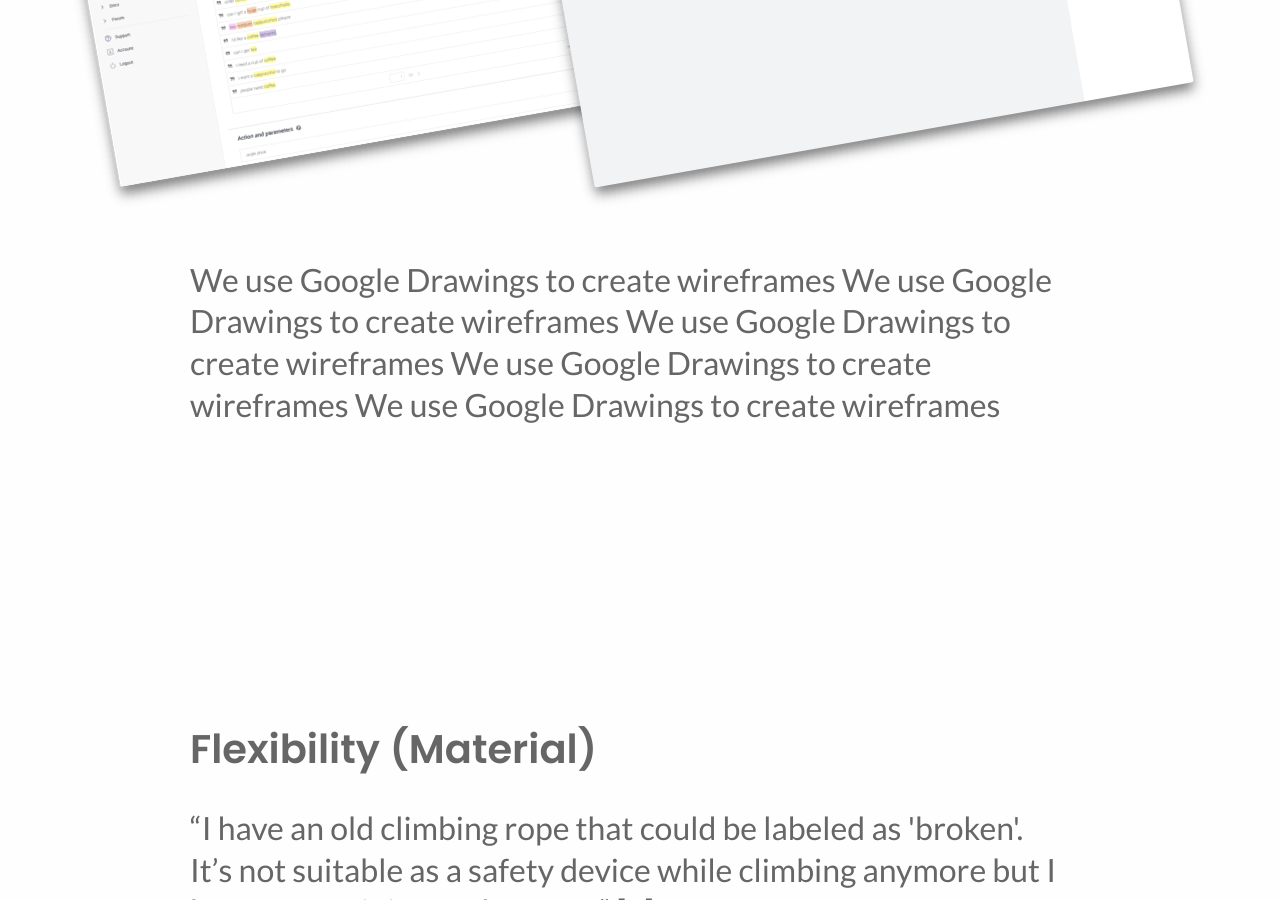
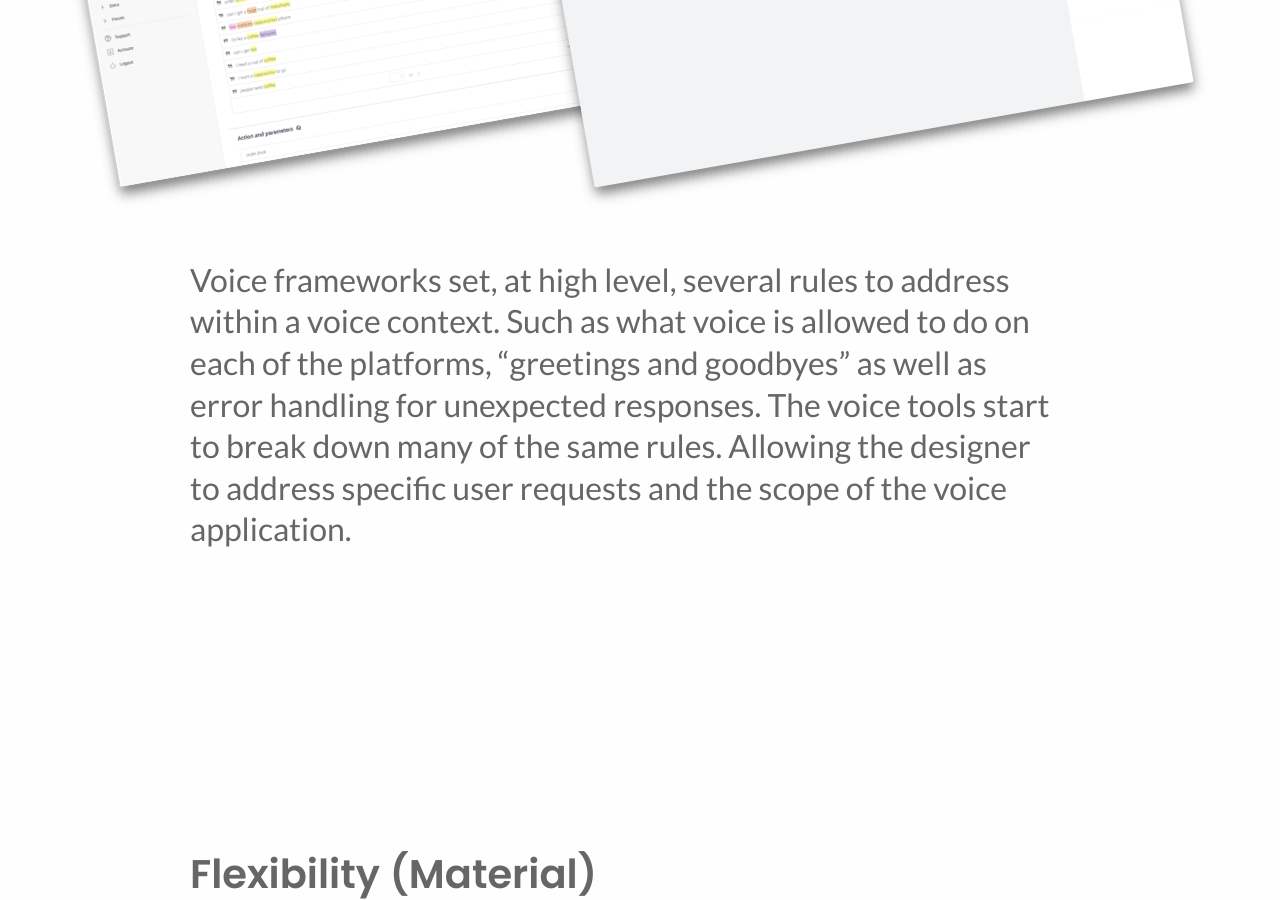
Before and after one commit to naher94/fluid-design, a Jekyll site: the page built from index.html, in a window 1280 px wide and 900 px high, scrolled down 6335 px. Built offline with Jekyll 4.4.1, drawn with Linux system fonts in a browser that asks for light colours.

Commit message:
Copy Update

```diff
--- a/index.html
+++ b/index.html
@@ -114,7 +114,7 @@ layout: default
     <div class="image-container"><img src="img/voicetools.png" alt="Dialogflow and Sayspring Screenshots"></div>
   </div>
   <div class="small-12 medium-9 medium-centered columns">
-    <p>We use Google Drawings to create wireframes We use Google Drawings to create wireframes We use Google Drawings to create wireframes We use Google Drawings to create wireframes We use Google Drawings to create wireframes</p>
+    <p>Voice frameworks set, at high level, several rules to address within a voice context. Such as what voice is allowed to do on each of the platforms, “greetings and goodbyes” as well as error handling for unexpected responses. The voice tools start to break down many of the same rules. Allowing the designer to address specific user requests and the scope of the voice application.</p>
   </div>
   <div class="small-12 columns empty"></div>
 </section>
@@ -326,7 +326,7 @@ layout: default
       </div>
       <div class="small-4 columns">
         <div class="workshop pizza">
-          <div class="image-container zoomable-image"><img src="img/pizzaicon.svg" alt="Pizza Icon"></div>
+          <div class="image-container"><img src="img/pizzaicon.svg" alt="Pizza Icon"></div>
         </div>
         <p class="application-name">Pizza Order</p>
       </div>
```
Also changed, not shown: 2 other files.
